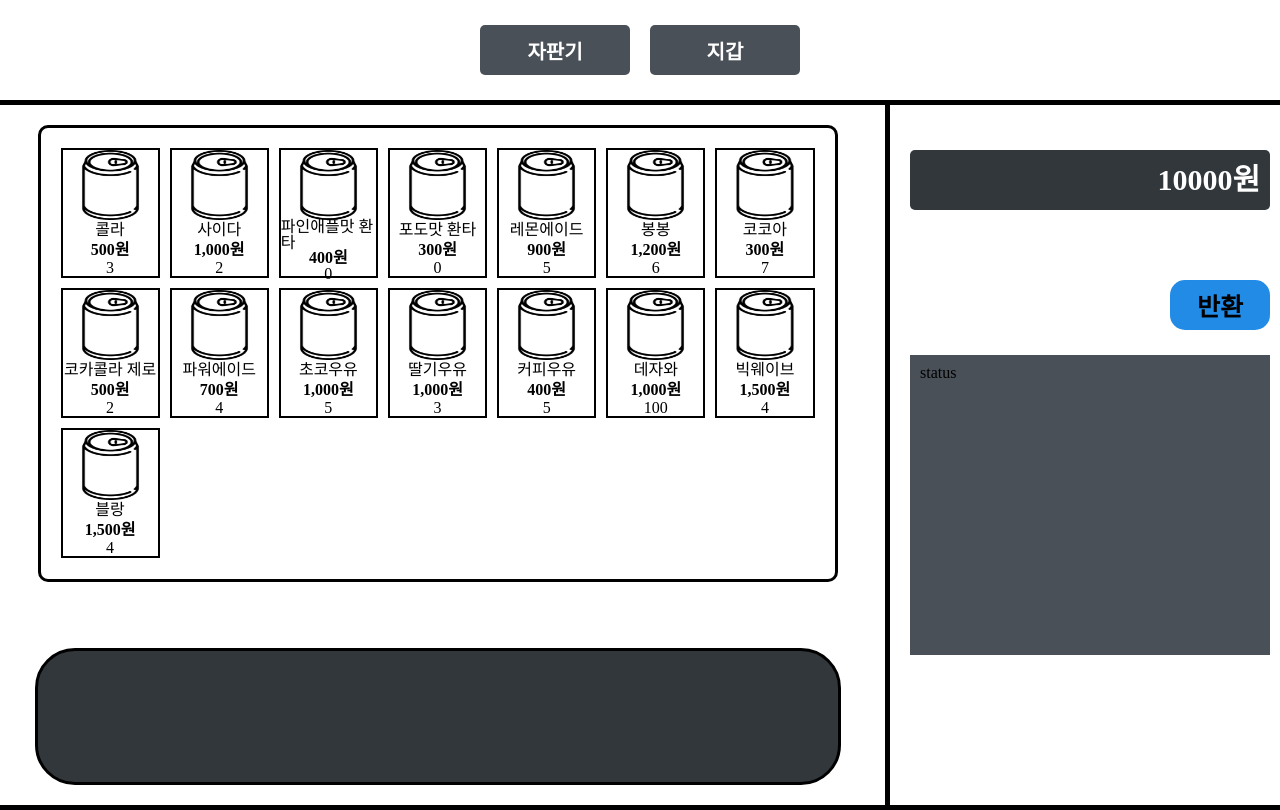
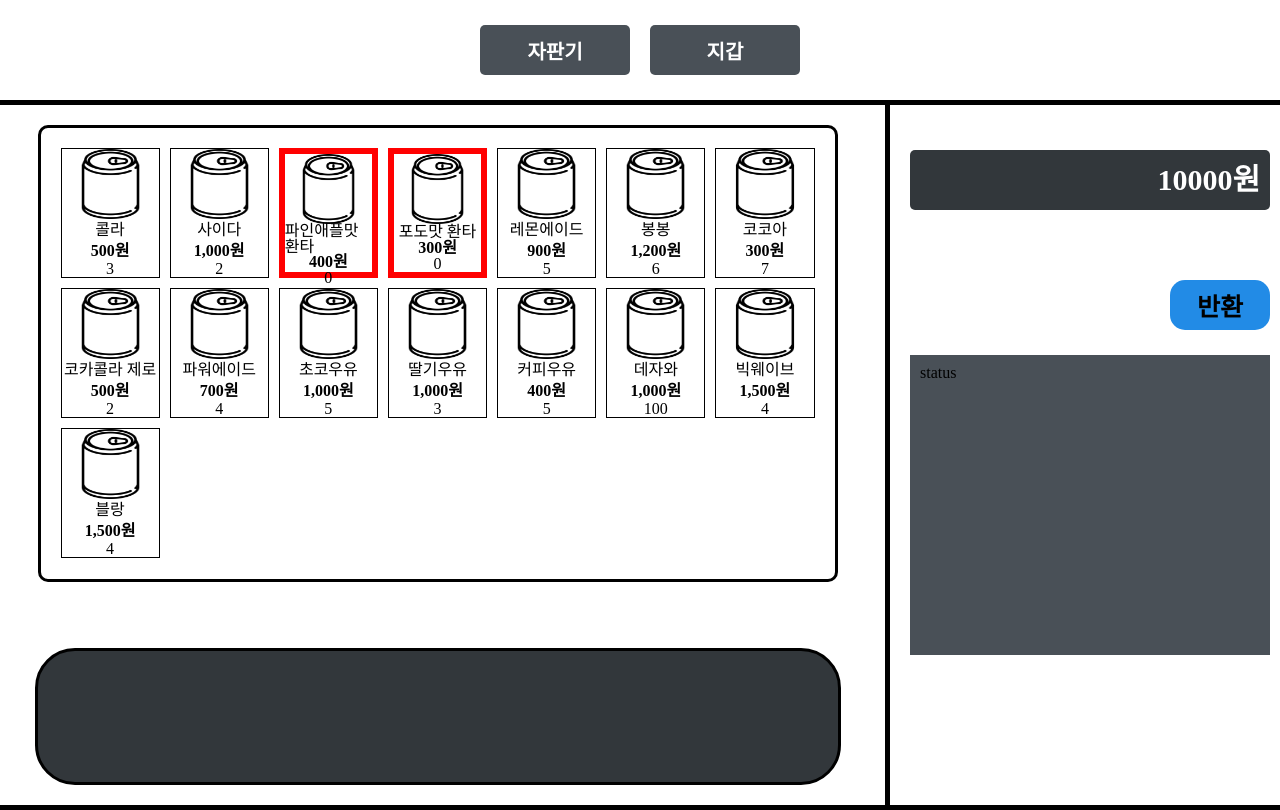
Before and after one commit to codesquad-members-2022/fe-vm, a React (Create React App) app in the folder vending-machine/: page / in a window 1280 px wide. Built offline with nearby package versions, Linux system fonts and the light colour scheme.

Commit message:
Feat : 갯수 0개시 품절 표현 기능 구현

```diff
--- a/vending-machine/src/components/Product.js
+++ b/vending-machine/src/components/Product.js
@@ -7,9 +7,10 @@ import { decreaseAmount } from "../util/util";
 
 function Product({ title, price, amount }) {
   const { beverage, setBeverage } = useContext(ProductContext);
-
+  const isSoldOut = amount !== 0;
   return (
     <ProductWrap
+      isSoldOut={isSoldOut}
       onClick={() => {
         decreaseAmount(beverage, amount, setBeverage, title);
       }}
@@ -22,7 +23,8 @@ function Product({ title, price, amount }) {
   );
 }
 const ProductWrap = styled.div`
-  border: 2px solid black;
+  border: ${(props) =>
+    props.isSoldOut ? `1px solid #000000` : `6px solid #f00`};
   flex-direction: column;
   ${HeightSort}
 `;
--- a/vending-machine/src/style/theme.js
+++ b/vending-machine/src/style/theme.js
@@ -10,6 +10,7 @@ const theme = {
     darkGray: `${darken(0.1, "#495057")}`,
     white: "#ffffff",
     red: "#f00",
+    black: "#000000",
   },
 };
 
```
